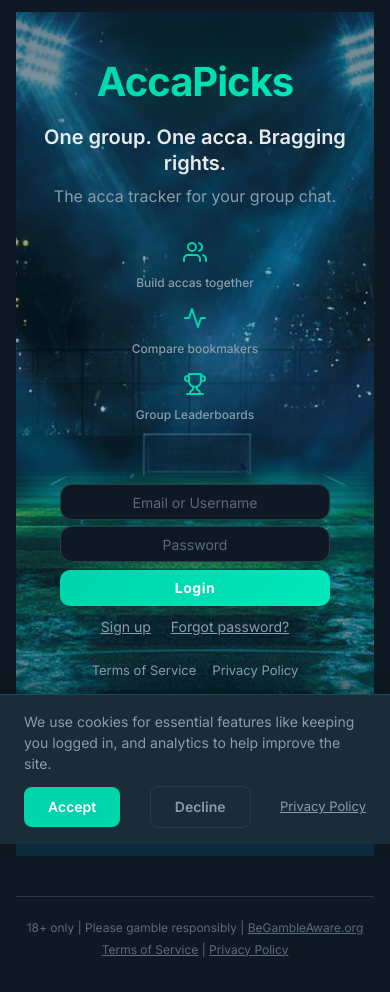
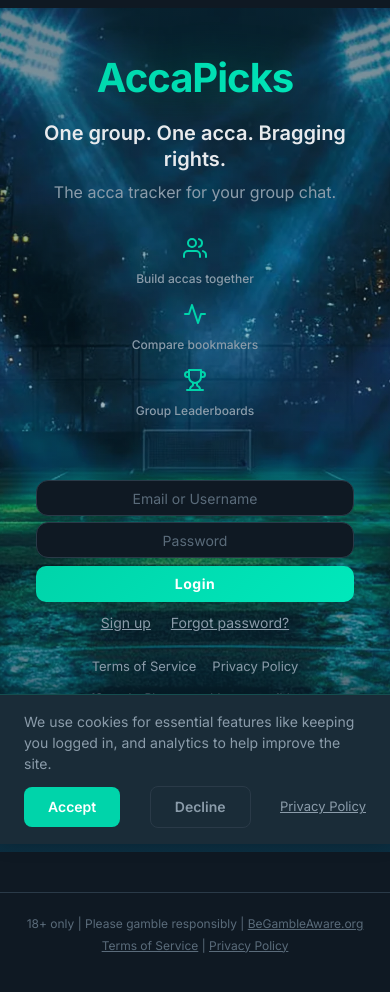
Before and after one commit to GlenDaleDevs/accapicks, a React (Vite) app: page / in a window 390 px wide. Built offline with nearby package versions, Linux system fonts and the light colour scheme; no server answers.

Commit message:
Remove container side padding for full-screen edge-to-edge layout
Moved horizontal padding from .app-container to individual child
elements (top-bar, section-title, page-content, etc.) so cards and
surfaces span the full viewport width.

Co-Authored-By: Claude Opus 4.6 <noreply@anthropic.com>

```diff
--- a/src/App.css
+++ b/src/App.css
@@ -6,7 +6,7 @@
 .app-container {
   max-width: 800px;
   margin: 0 auto;
-  padding: 20px 24px;
+  padding: 12px 0;
 }
 
 /* ---- Buttons ---- */
@@ -200,7 +200,7 @@
   justify-content: space-between;
   align-items: center;
   margin-bottom: 24px;
-  padding-bottom: 16px;
+  padding: 0 16px 16px;
   border-bottom: 1px solid var(--border-color);
 }
 
@@ -224,6 +224,7 @@
   font-weight: 700;
   letter-spacing: -0.01em;
   margin: 0 0 16px 0;
+  padding: 0 16px;
 }
 
 .section-subtitle {
@@ -1180,7 +1181,7 @@
   color: var(--text-muted);
   font-size: 14px;
   text-align: center;
-  padding: 24px 0;
+  padding: 24px 16px;
 }
 
 /* ---- Loading Message ---- */
@@ -1335,6 +1336,7 @@
   align-items: center;
   gap: 12px;
   margin: 24px 0;
+  padding: 0 16px;
 }
 
 .groups-actions .btn {
@@ -1390,6 +1392,8 @@
 .text-success { color: var(--color-success); }
 .text-danger { color: var(--color-danger); }
 .text-warning { color: var(--color-warning); }
+
+.page-content { padding: 0 16px; }
 
 .mb-0 { margin-bottom: 0; }
 .mb-8 { margin-bottom: 8px; }
@@ -1784,7 +1788,7 @@
 /* ---- Responsible Gambling Footer ---- */
 .responsible-gambling-footer {
   text-align: center;
-  padding: 20px 0;
+  padding: 20px 16px;
   margin-top: 40px;
   color: var(--text-muted);
   font-size: 12px;
@@ -1806,7 +1810,7 @@
 .settings-container {
   max-width: 600px;
   margin: 0 auto;
-  padding: 0;
+  padding: 0 16px;
 }
 
 .settings-back-link {
@@ -2072,6 +2076,7 @@
   justify-content: space-between;
   align-items: center;
   margin-bottom: 20px;
+  padding: 0 16px;
 }
 
 /* ---- Group Stats Bar ---- */
@@ -2116,7 +2121,7 @@
 /* ---- Acca Status Border ---- */
 .page-acca-detail {
   border-top: 4px solid var(--border-color);
-  padding-top: 8px;
+  padding: 8px 16px 0;
 }
 
 .acca-status-open { border-top-color: var(--accent-primary); }
@@ -2376,7 +2381,7 @@
 /* ---- Group Leave Section ---- */
 .group-leave-section {
   margin-top: 40px;
-  padding-top: 20px;
+  padding: 20px 16px 0;
   text-align: center;
 }
 
--- a/src/components/GroupDetail.jsx
+++ b/src/components/GroupDetail.jsx
@@ -235,7 +235,7 @@ export default function GroupDetail({ user, onRefreshGroups }) {
 
   if (loadingGroup) {
     return (
-      <div>
+      <div className="page-content">
         <button className="btn btn-ghost mb-20" disabled>
           &larr; Back to Groups
         </button>
@@ -257,7 +257,7 @@ export default function GroupDetail({ user, onRefreshGroups }) {
 
   if (error && !group) {
     return (
-      <div>
+      <div className="page-content">
         <button className="btn btn-ghost mb-20" onClick={() => navigate("/")}>
           &larr; Back to Groups
         </button>
--- a/src/components/Landing.css
+++ b/src/components/Landing.css
@@ -10,7 +10,7 @@
   justify-content: flex-start;
   min-height: 100vh;
   min-height: 100dvh;
-  padding: 40px 24px;
+  padding: 40px 16px;
   background: url("/landing-bg.webp") calc(50% + 10px) -20px / cover no-repeat;
   position: relative;
 }
--- a/src/components/MemberPickHistory.jsx
+++ b/src/components/MemberPickHistory.jsx
@@ -74,7 +74,7 @@ export default function MemberPickHistory({ user }) {
   };
 
   return (
-    <div>
+    <div className="page-content">
       <button className="btn btn-ghost mb-20" onClick={() => navigate(`/groups/${groupId}`)}>
         &larr; Back to Group
       </button>
--- a/src/responsive.css
+++ b/src/responsive.css
@@ -47,9 +47,8 @@
    ================================================ */
 
 @media (max-width: 480px) {
-  /* Reduce container padding for narrow screens */
   .app-container {
-    padding: 12px 16px;
+    padding: 8px 0;
   }
 
   /* Allow header to wrap so invite row drops below back button */
```
